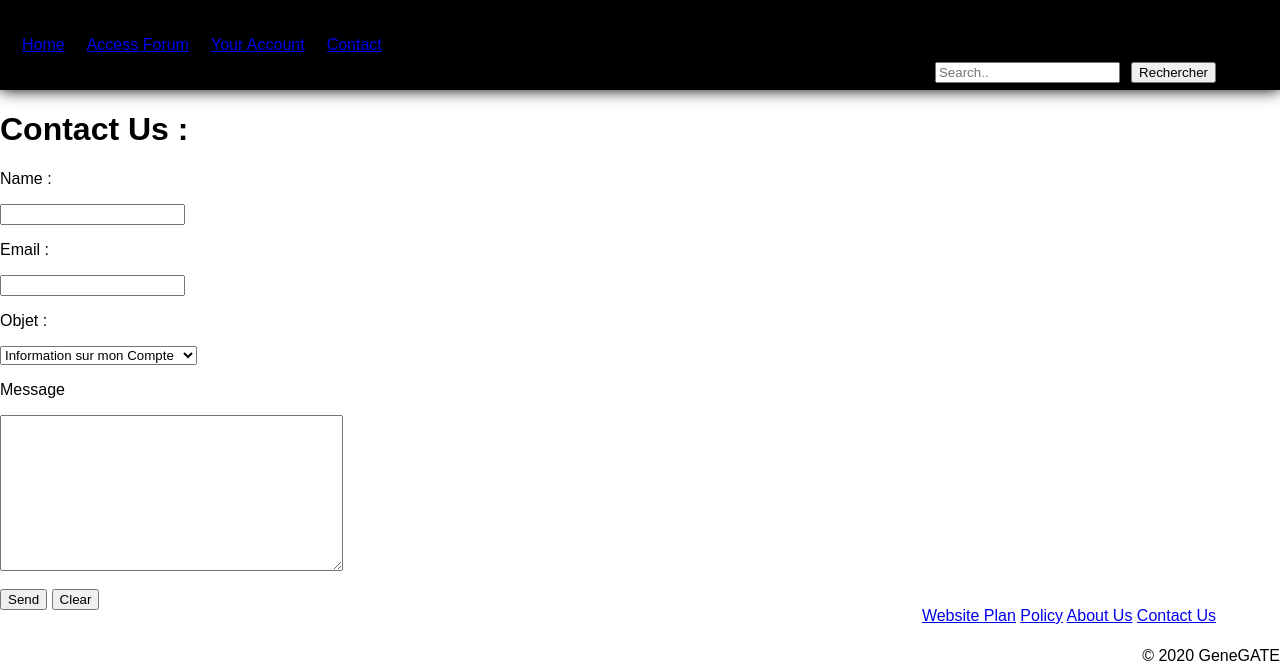
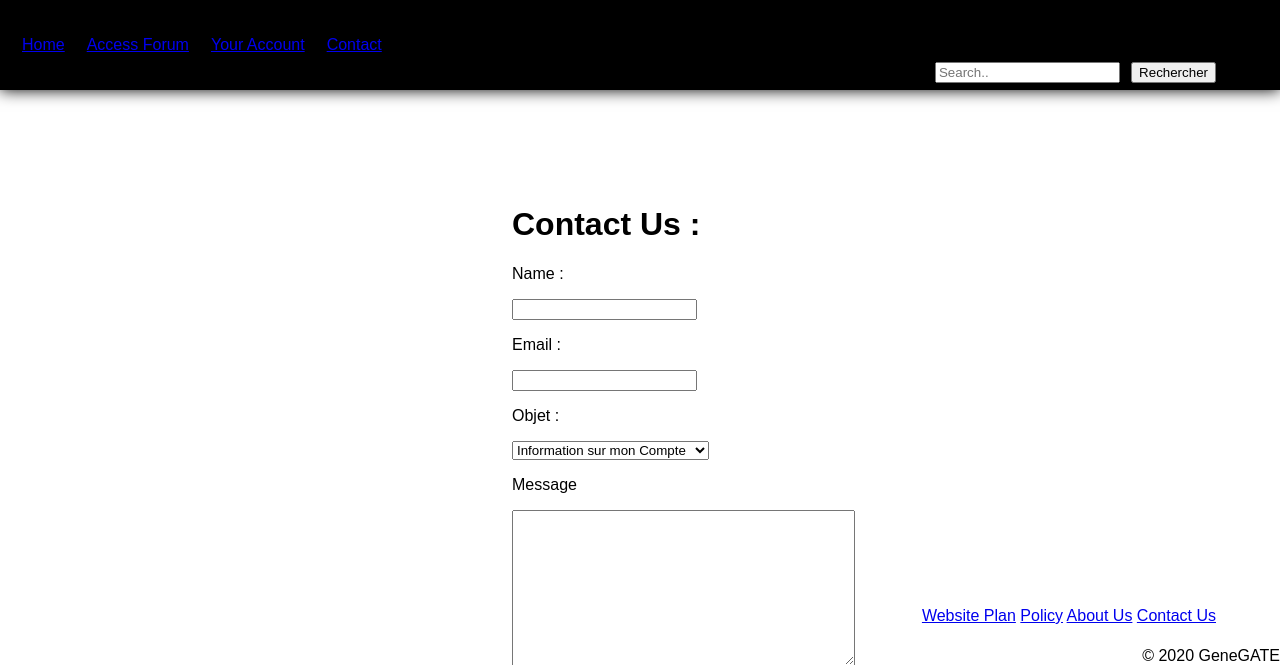
Before and after one commit to PatienceComfort/Prog-Web, a PHP site: page /Contact.html in a window 1280 px wide. Shown: the part 135-800 px from the top of the page. Run offline with PHP 8.4, Linux system fonts and the light colour scheme.

Commit message:
Update style1.css

```diff
--- a/style1.css
+++ b/style1.css
@@ -127,3 +127,15 @@ right : 0%;
   padding: 10px 10px 10px 10px;
   border: 1px solid black;
 }
+
+.Contact {
+  width: 420px;
+  height: 480px;
+  background-color: transparent;
+  border-radius: 10%;
+  position: absolute;
+  top: 40%;
+  left: 40%;
+  padding-bottom: 10px;
+
+}
```
